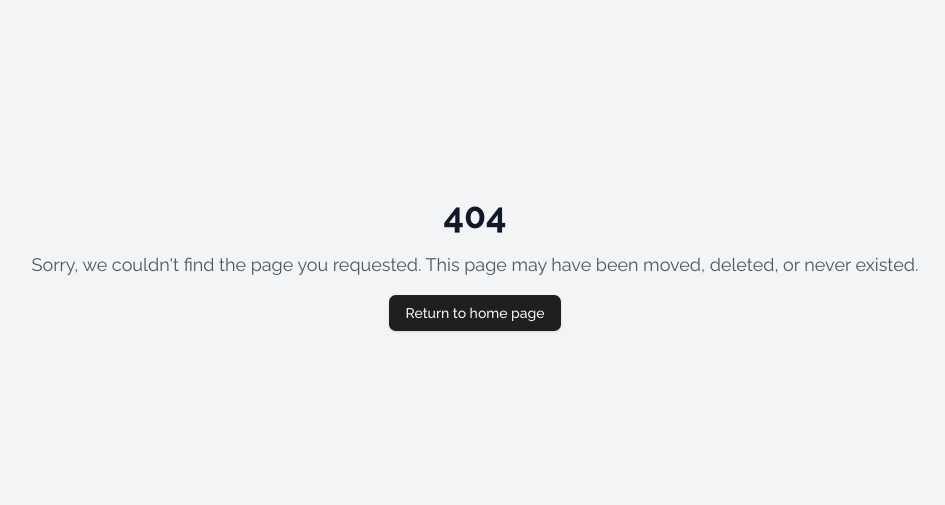
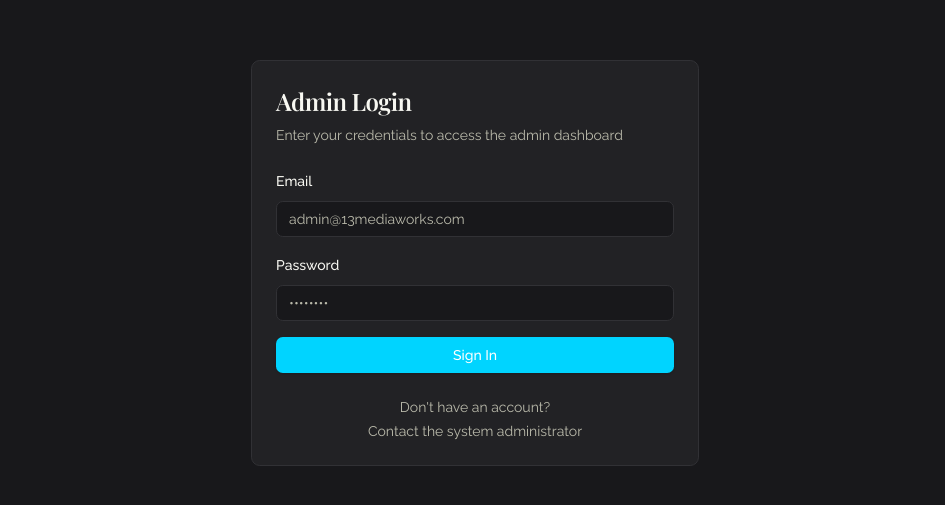
Before and after one commit to tatzpecialist-ui/sg-d5ea3497-4381-4918-9e05-6d9198178778-1776065896, a Next.js app: page /admin/login in a window 1280 px wide. Before the commit this address had no page. Shown: the part 137-642 px from the top of the page, without its empty margins (165-1110 px from the left). Built offline with nearby package versions, Linux system fonts and the light colour scheme; no server answers.

Commit message:
feat(auth): implement supabase admin authentication

```diff
--- /dev/null
+++ b/src/components/AdminLayout.tsx
@@ -0,0 +1,100 @@
+import { useEffect, useState } from "react";
+import { useRouter } from "next/router";
+import { authService } from "@/services/authService";
+import { Button } from "@/components/ui/button";
+import { LogOut, Loader2 } from "lucide-react";
+import { useToast } from "@/hooks/use-toast";
+import type { ReactNode } from "react";
+
+interface AdminLayoutProps {
+  children: ReactNode;
+}
+
+export function AdminLayout({ children }: AdminLayoutProps) {
+  const router = useRouter();
+  const { toast } = useToast();
+  const [isLoading, setIsLoading] = useState(true);
+  const [isAuthenticated, setIsAuthenticated] = useState(false);
+
+  useEffect(() => {
+    const checkAuth = async () => {
+      const session = await authService.getCurrentSession();
+
+      if (!session) {
+        router.push("/admin/login");
+        return;
+      }
+
+      setIsAuthenticated(true);
+      setIsLoading(false);
+    };
+
+    checkAuth();
+
+    // Listen for auth changes
+    const { data: { subscription } } = authService.onAuthStateChange((event, session) => {
+      if (event === "SIGNED_OUT" || !session) {
+        router.push("/admin/login");
+      }
+    });
+
+    return () => {
+      subscription.unsubscribe();
+    };
+  }, [router]);
+
+  const handleSignOut = async () => {
+    const { error } = await authService.signOut();
+
+    if (error) {
+      toast({
+        title: "Sign Out Failed",
+        description: error.message,
+        variant: "destructive",
+      });
+      return;
+    }
+
+    toast({
+      title: "Signed Out",
+      description: "You have been signed out successfully",
+    });
+
+    router.push("/admin/login");
+  };
+
+  if (isLoading) {
+    return (
+      <div className="min-h-screen bg-background flex items-center justify-center">
+        <div className="flex flex-col items-center gap-4">
+          <Loader2 className="h-8 w-8 animate-spin text-accent" />
+          <p className="text-muted-foreground">Verifying authentication...</p>
+        </div>
+      </div>
+    );
+  }
+
+  if (!isAuthenticated) {
+    return null;
+  }
+
+  return (
+    <div className="min-h-screen bg-background">
+      <div className="border-b border-border bg-card">
+        <div className="container flex items-center justify-between py-4">
+          <h1 className="text-xl font-serif text-foreground">13 Media Works Admin</h1>
+          <Button
+            variant="outline"
+            size="sm"
+            onClick={handleSignOut}
+            className="gap-2"
+          >
+            <LogOut className="h-4 w-4" />
+            Sign Out
+          </Button>
+        </div>
+      </div>
+      {children}
+    </div>
+  );
+}
--- /dev/null
+++ b/src/pages/admin/login.tsx
@@ -0,0 +1,126 @@
+import { useState, useEffect } from "react";
+import { useRouter } from "next/router";
+import { authService } from "@/services/authService";
+import { Button } from "@/components/ui/button";
+import { Input } from "@/components/ui/input";
+import { Label } from "@/components/ui/label";
+import { Card, CardContent, CardDescription, CardHeader, CardTitle } from "@/components/ui/card";
+import { useToast } from "@/hooks/use-toast";
+
+export default function AdminLogin() {
+  const router = useRouter();
+  const { toast } = useToast();
+  const [email, setEmail] = useState("");
+  const [password, setPassword] = useState("");
+  const [isLoading, setIsLoading] = useState(false);
+  const [isCheckingAuth, setIsCheckingAuth] = useState(true);
+
+  useEffect(() => {
+    // Check if already logged in
+    const checkAuth = async () => {
+      const session = await authService.getCurrentSession();
+      if (session) {
+        router.push("/admin/bookings");
+      }
+      setIsCheckingAuth(false);
+    };
+    checkAuth();
+  }, [router]);
+
+  const handleLogin = async (e: React.FormEvent) => {
+    e.preventDefault();
+    setIsLoading(true);
+
+    try {
+      const { user, error } = await authService.signIn(email, password);
+
+      if (error) {
+        toast({
+          title: "Login Failed",
+          description: error.message,
+          variant: "destructive",
+        });
+        setIsLoading(false);
+        return;
+      }
+
+      if (user) {
+        toast({
+          title: "Login Successful",
+          description: "Redirecting to admin dashboard...",
+        });
+        router.push("/admin/bookings");
+      }
+    } catch {
+      toast({
+        title: "Login Failed",
+        description: "An unexpected error occurred",
+        variant: "destructive",
+      });
+      setIsLoading(false);
+    }
+  };
+
+  if (isCheckingAuth) {
+    return (
+      <div className="min-h-screen bg-background flex items-center justify-center">
+        <div className="text-muted-foreground">Checking authentication...</div>
+      </div>
+    );
+  }
+
+  return (
+    <div className="min-h-screen bg-background flex items-center justify-center p-4">
+      <Card className="w-full max-w-md bg-card border-border">
+        <CardHeader className="space-y-2">
+          <CardTitle className="text-2xl font-serif text-foreground">Admin Login</CardTitle>
+          <CardDescription className="text-muted-foreground">
+            Enter your credentials to access the admin dashboard
+          </CardDescription>
+        </CardHeader>
+        <CardContent>
+          <form onSubmit={handleLogin} className="space-y-4">
+            <div className="space-y-2">
+              <Label htmlFor="email" className="text-foreground">Email</Label>
+              <Input
+                id="email"
+                type="email"
+                placeholder="admin@13mediaworks.com"
+                value={email}
+                onChange={(e) => setEmail(e.target.value)}
+                required
+                className="bg-background border-border text-foreground"
+              />
+            </div>
+
+            <div className="space-y-2">
+              <Label htmlFor="password" className="text-foreground">Password</Label>
+              <Input
+                id="password"
+                type="password"
+                placeholder="••••••••"
+                value={password}
+                onChange={(e) => setPassword(e.target.value)}
+                required
+                className="bg-background border-border text-foreground"
+              />
+            </div>
+
+            <Button
+              type="submit"
+              className="w-full bg-accent hover:bg-accent/90 text-accent-foreground"
+              disabled={isLoading}
+            >
+              {isLoading ? "Signing in..." : "Sign In"}
+            </Button>
+          </form>
+
+          <div className="mt-6 text-center text-sm text-muted-foreground">
+            <p>Don&apos;t have an account?</p>
+            <p className="mt-1">Contact the system administrator</p>
+          </div>
+        </CardContent>
+      </Card>
+    </div>
+  );
+}
```
